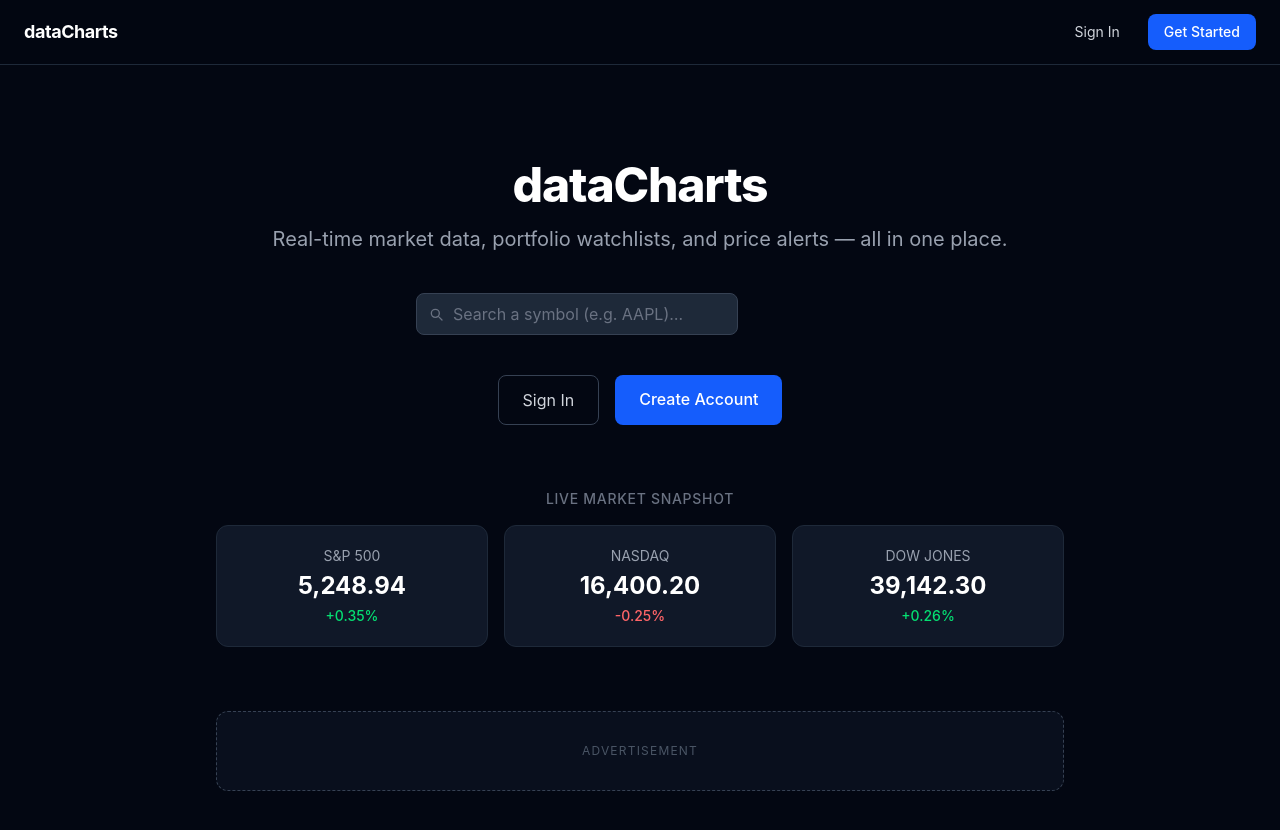
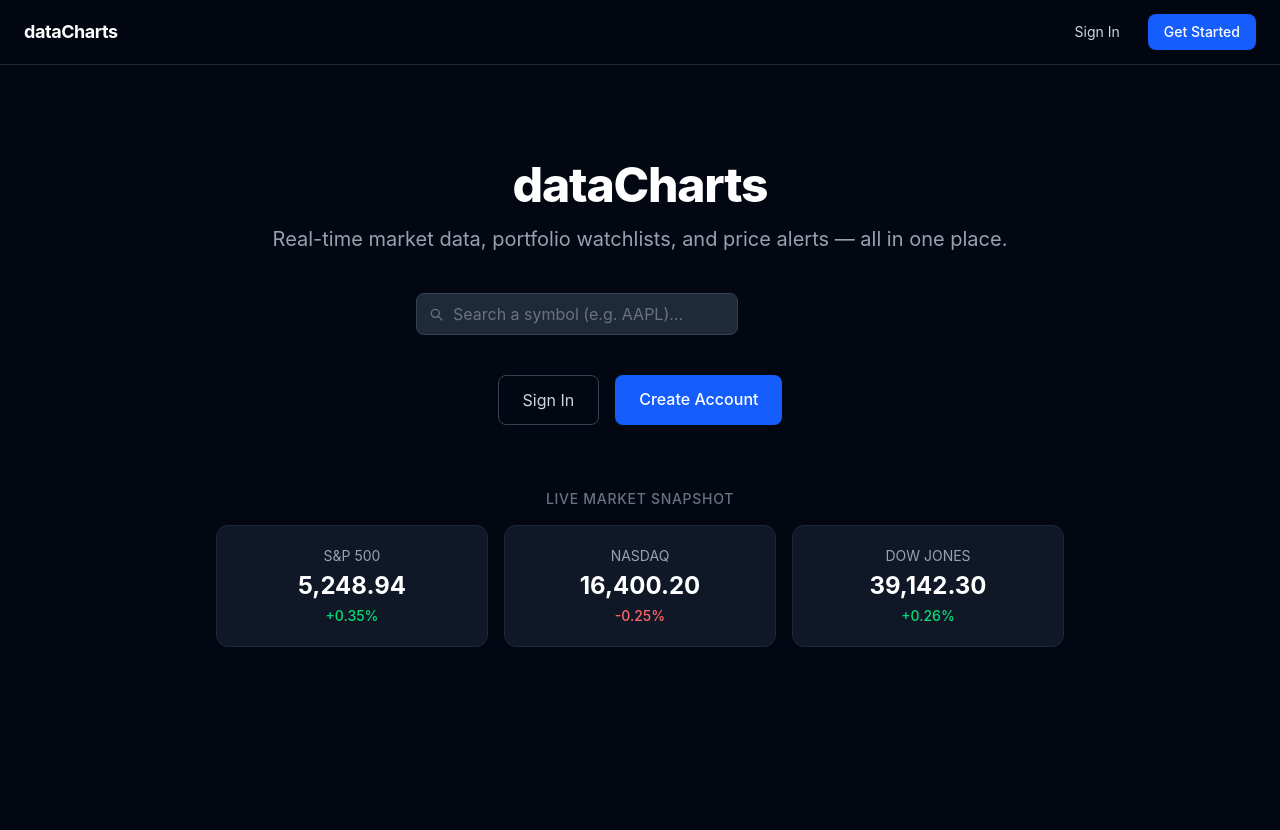
Before and after one commit to dcalderonlo/datacharts, a Next.js app: page / in a window 1280 px wide. Shown: the top 830 px of the page. After the commit the page ends 800 px from the top, so only its background shows below. Built offline with nearby package versions, Linux system fonts and the light colour scheme.

Commit message:
chore: remove advertisement placeholder from landing page

```diff
--- a/src/app/page.tsx
+++ b/src/app/page.tsx
@@ -59,12 +59,6 @@ export default function RootPage() {
         </div>
       </section>
 
-      {/* Ad placeholder */}
-      <section className="max-w-4xl mx-auto px-6 pb-16">
-        <div className="rounded-xl border border-dashed border-gray-700 bg-gray-900/50 h-20 flex items-center justify-center">
-          <span className="text-xs text-gray-600 uppercase tracking-widest">Advertisement</span>
-        </div>
-      </section>
     </div>
   )
 }
```
